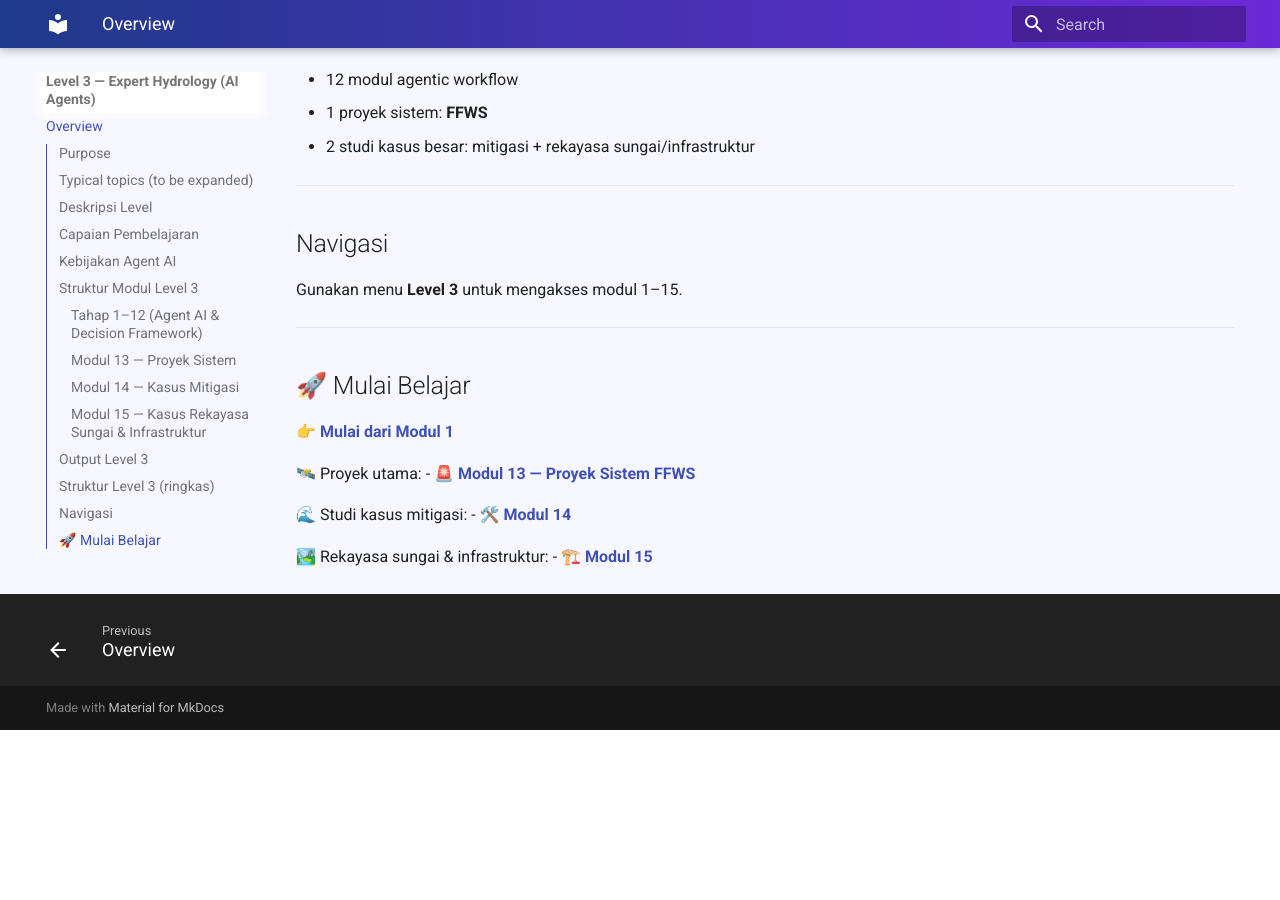
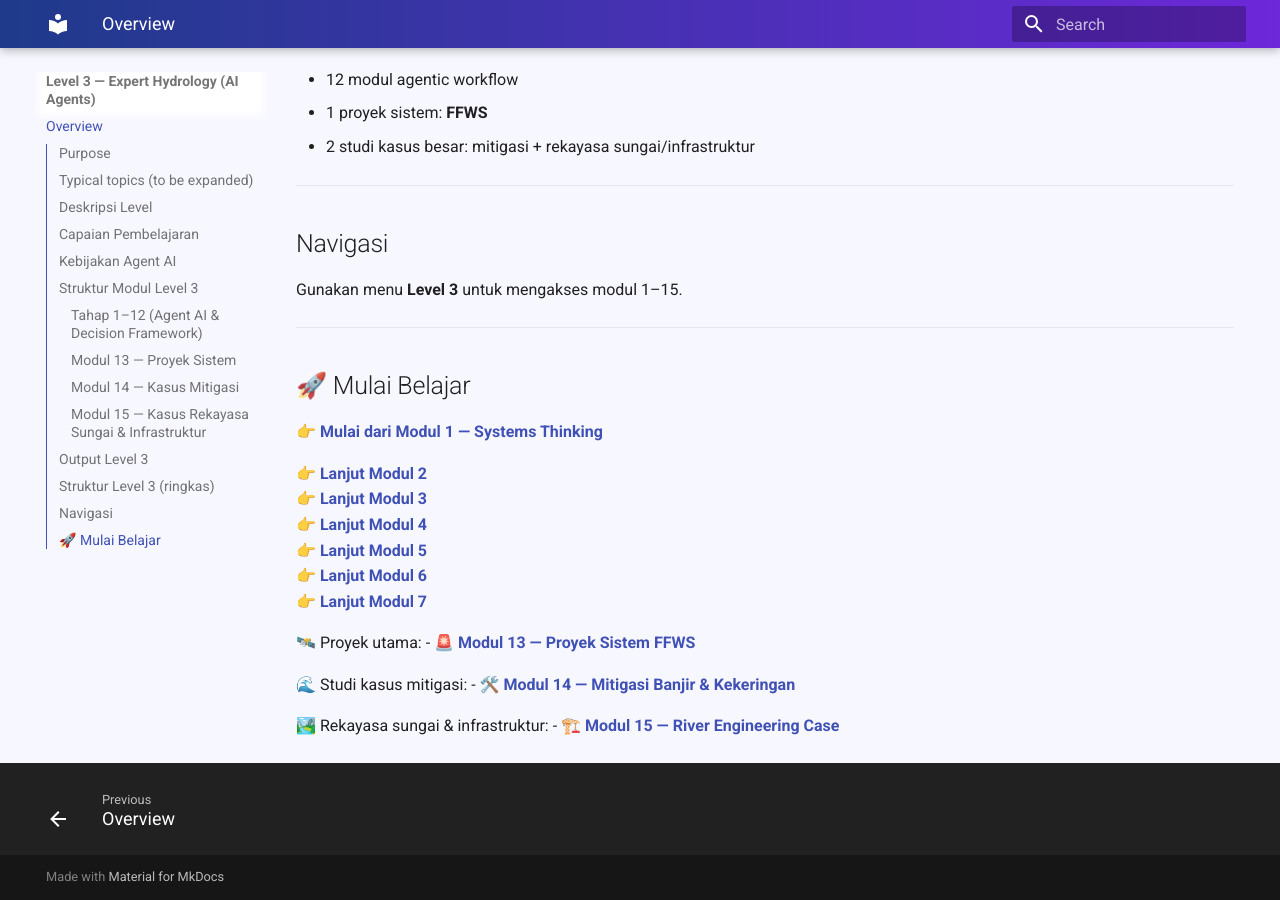
Before and after one commit to rintis-code/rr-hydrology, an MkDocs documentation site: the page built from docs/level-3/00-intro.md, in a window 1280 px wide and 900 px high, scrolled down 2583 px. Built offline with MkDocs 1.6.1 and Material for MkDocs 9.7.7, drawn with Linux system fonts in a browser that asks for light colours; before the commit the page ends 3313 px from its top, so only the background shows below that.

Commit message:
Update 00-intro.md

```diff
--- a/docs/level-3/00-intro.md
+++ b/docs/level-3/00-intro.md
@@ -103,13 +103,20 @@ Gunakan menu **Level 3** untuk mengakses modul 1–15.
 
 ## 🚀 Mulai Belajar
 
-👉 **[Mulai dari Modul 1](../01-*/)**
+👉 **[Mulai dari Modul 1 — Systems Thinking](../01-systems-thinking.md)**
+
+👉 **[Lanjut Modul 2](../02-*)**
+👉 **[Lanjut Modul 3](../03-*)**
+👉 **[Lanjut Modul 4](../04-*)**
+👉 **[Lanjut Modul 5](../05-*)**
+👉 **[Lanjut Modul 6](../06-*)**
+👉 **[Lanjut Modul 7](../07-*)**
 
 🛰️ Proyek utama:
-- 🚨 **[Modul 13 — Proyek Sistem FFWS](../13-*/)**
+- 🚨 **[Modul 13 — Proyek Sistem FFWS](../13-project-ffws-system.md)**
 
 🌊 Studi kasus mitigasi:
-- 🛠️ **[Modul 14](../14-*/)**
+- 🛠️ **[Modul 14 — Mitigasi Banjir & Kekeringan](../14-case-mitigation.md)**
 
 🏞️ Rekayasa sungai & infrastruktur:
-- 🏗️ **[Modul 15](../15-*/)**
+- 🏗️ **[Modul 15 — River Engineering Case](../15-case-river-engineering.md)**
```
